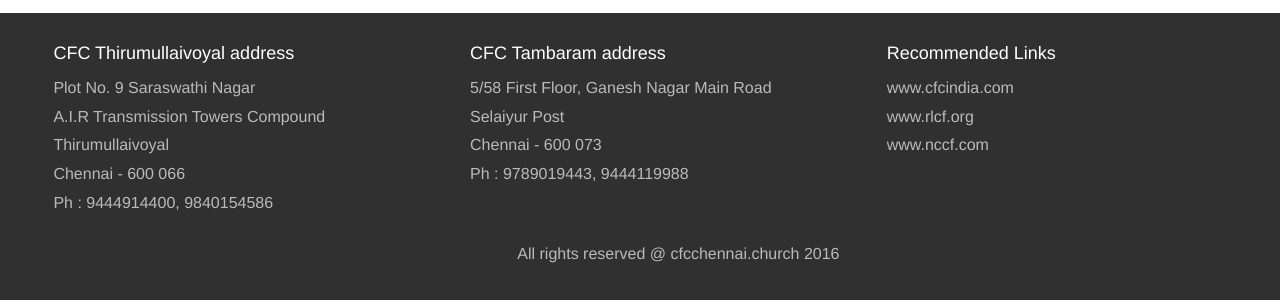
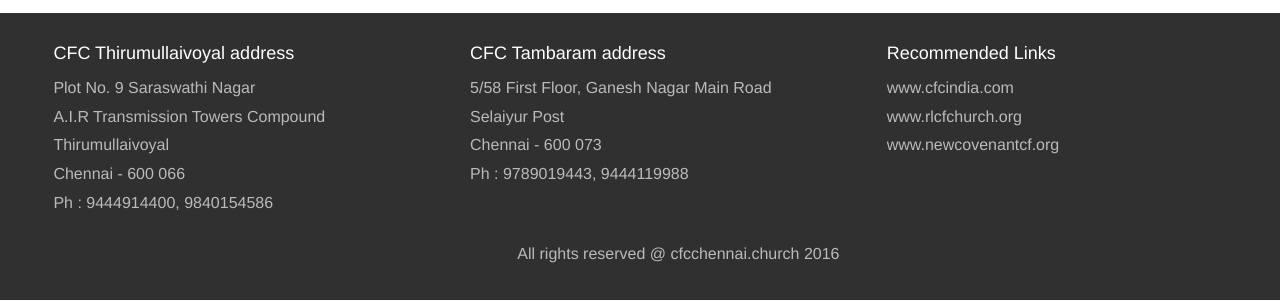
Before and after one commit to webttp/cfcchennai, a PHP site: page / in a window 1280 px wide. Shown: the part 478-782 px from the top of the page. Run offline with PHP 8.4, Linux system fonts and the light colour scheme; some libraries are stand-ins or nearby versions.

Commit message:
Update index.php

```diff
--- a/index.php
+++ b/index.php
@@ -114,9 +114,9 @@
 					<div class="col-md-4 col-sm-4 col-xs-12 footer-section-3">
 						<h4>Recommended Links</h4>
 						<ul>
-							<li><a href="http://www.cfcindia.com">www.cfcindia.com</a></li>
-							<li><a href="http://www.rlcf.org">www.rlcf.org</a></li>
-							<li><a href="http://www.nccf.com">www.nccf.com</a></li>
+							<li><a href="http://www.cfcindia.com" target="_blank">www.cfcindia.com</a></li>
+							<li><a href="http://rlcfchurch.org" target="_blank">www.rlcfchurch.org</a></li>
+							<li><a href="http://www.newcovenantcf.org/" target="_blank">www.newcovenantcf.org</a></li>
 						</ul>
 					</div>
 				</div>
```
